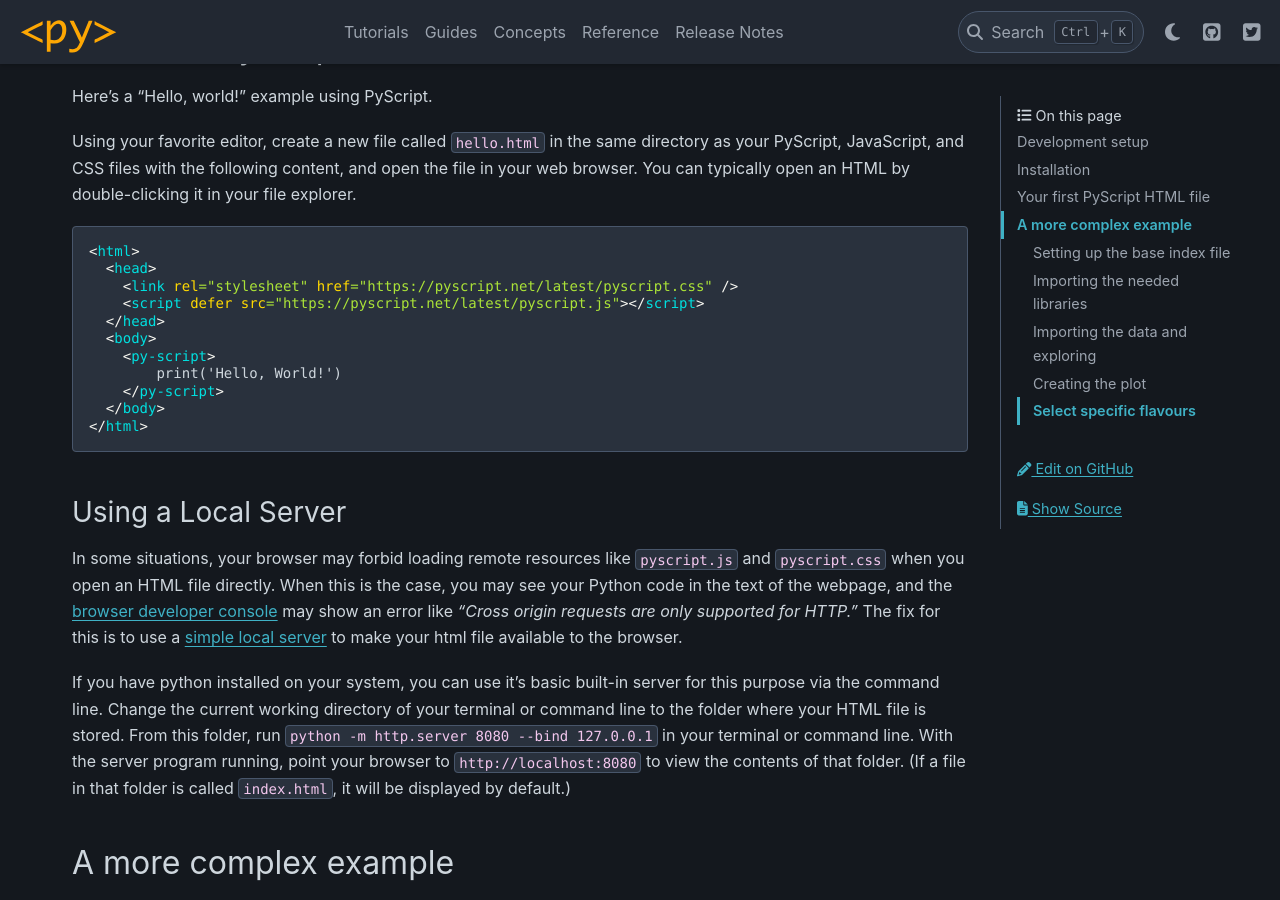
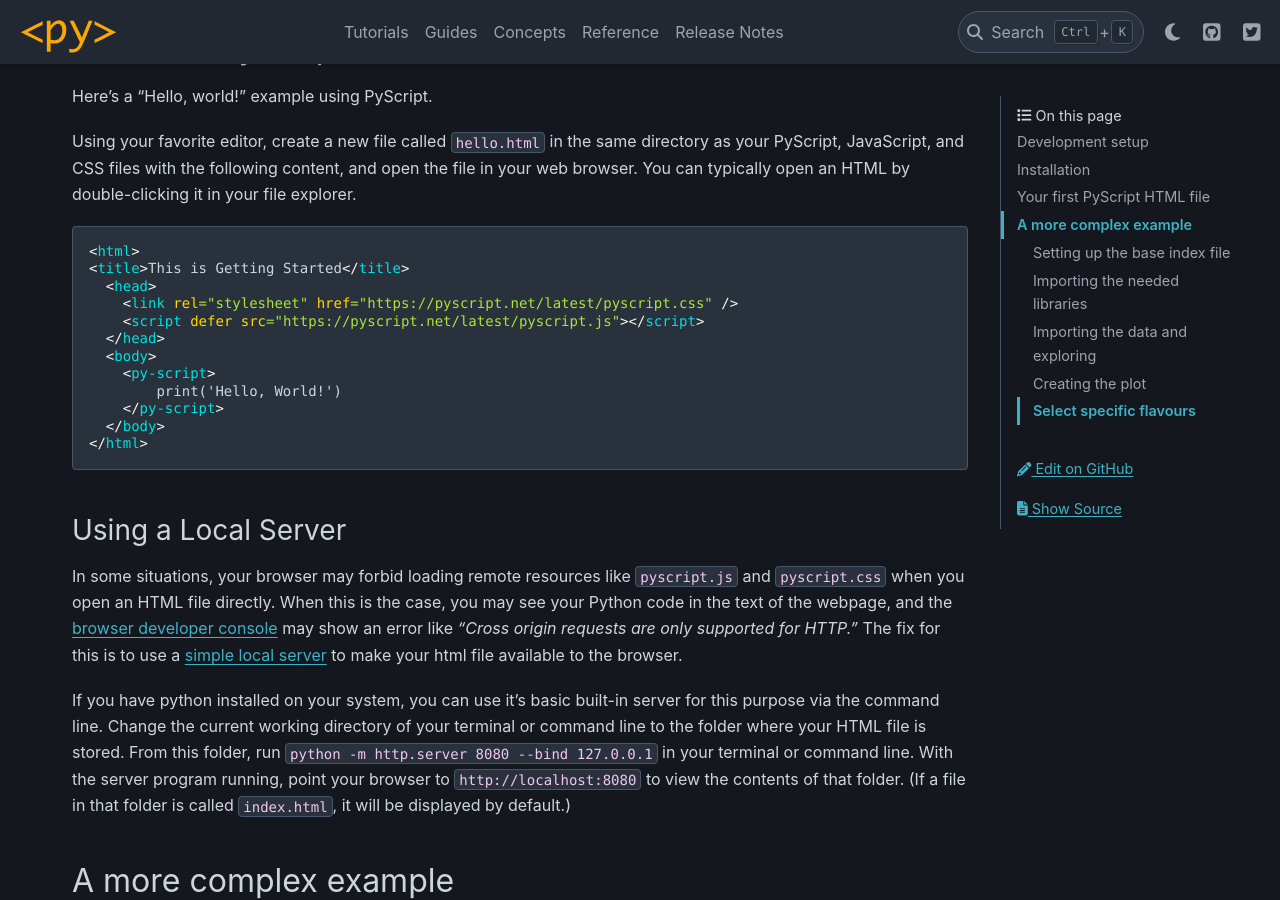
Before and after one commit to pyscript/pyscript, a Sphinx documentation site: the page built from docs/tutorials/getting-started.md, in a window 1280 px wide and 900 px high, scrolled down 614 px. Built offline with Sphinx 7.4.7 and the PyData theme 0.15.4, drawn with Linux system fonts in a browser that asks for light colours.

Commit message:
Update getting-started.md

````diff
--- a/docs/tutorials/getting-started.md
+++ b/docs/tutorials/getting-started.md
@@ -30,6 +30,7 @@
 
 ```html
 <html>
+<title>This is Getting Started</title>
   <head>
     <link rel="stylesheet" href="https://pyscript.net/latest/pyscript.css" />
     <script defer src="https://pyscript.net/latest/pyscript.js"></script>
````
